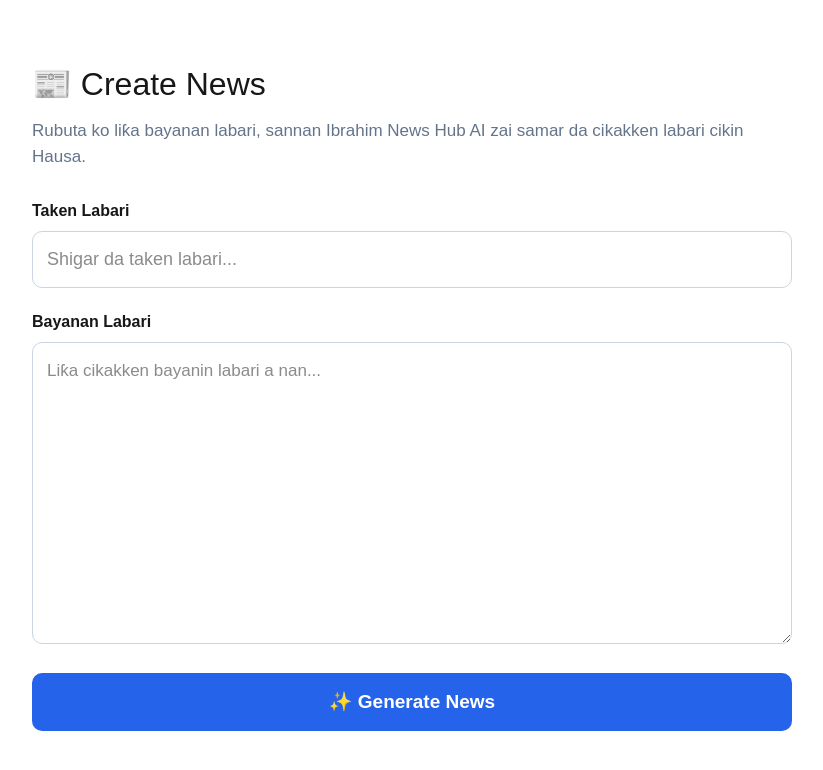
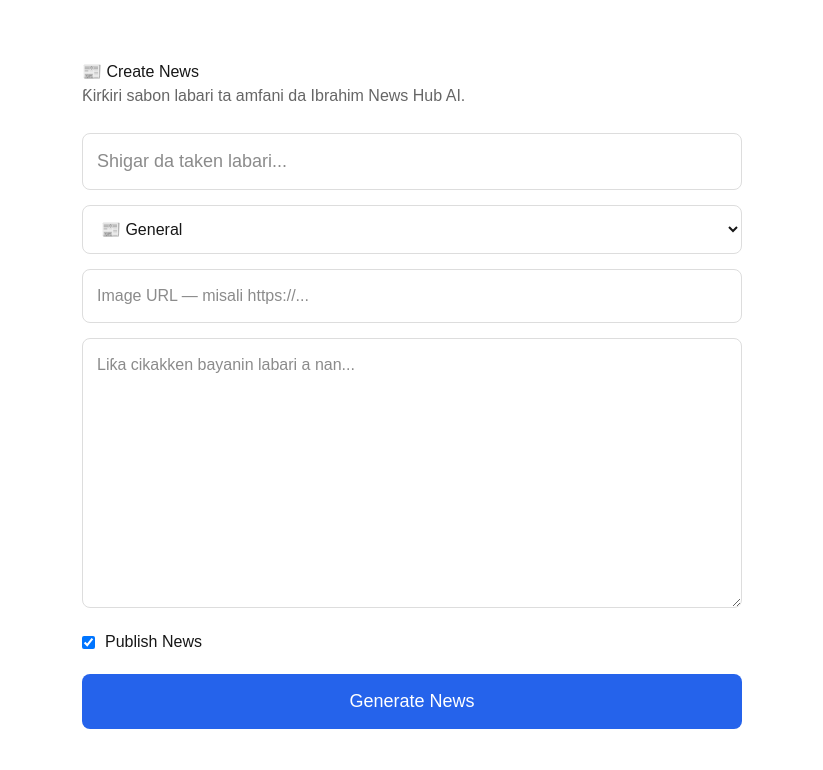
Before and after one commit to ibrahim-news-hub/ibrahim-news-hub-ai, a Next.js app in the folder frontend/: page /create-news in a window 1280 px wide. Shown: the top 770 px of the page, without its empty margins (228-1051 px from the left). Built offline with nearby package versions, Linux system fonts and the light colour scheme.

Commit message:
Add news categories images and publishing

```diff
--- a/frontend/app/api/write-news/route.ts
+++ b/frontend/app/api/write-news/route.ts
@@ -3,9 +3,15 @@
 
 export async function POST(request: Request) {
   try {
-    const { headline, sourceText } = await request.json();
+    const {
+      headline,
+      sourceText,
+      category = "General",
+      imageUrl = "",
+      published = true,
+    } = await request.json();
 
-    if (!headline || !sourceText) {
+    if (!headline?.trim() || !sourceText?.trim()) {
       return NextResponse.json(
         {
           error: "Take da bayanan labari suna da muhimmanci.",
@@ -87,18 +93,15 @@
       result.choices?.[0]?.message?.content ||
       "Ba a samu labari ba.";
 
-    // Cire Markdown idan AI ya saka shi duk da umarni
     article = article
       .replace(/\*\*/g, "")
       .replace(/^#+\s*/gm, "")
       .trim();
 
-    // Idan AI ya maimaita taken a farkon content,
-    // a cire shi domin kada title ya bayyana sau biyu.
-    if (article.toLowerCase().startsWith(headline.toLowerCase())) {
-      article = article
-        .slice(headline.length)
-        .trim();
+    if (
+      article.toLowerCase().startsWith(headline.toLowerCase())
+    ) {
+      article = article.slice(headline.length).trim();
     }
 
     const { data, error } = await supabase
@@ -108,6 +111,9 @@
           title: headline,
           content: article,
           source: sourceText,
+          category,
+          image_url: imageUrl,
+          published,
         },
       ])
       .select();
@@ -133,6 +139,7 @@
     return NextResponse.json({
       success: true,
       article,
+      news: data?.[0] || null,
     });
   } catch (error) {
     console.error(error);
--- a/frontend/app/create-news/page.tsx
+++ b/frontend/app/create-news/page.tsx
@@ -5,17 +5,15 @@
 export default function CreateNews() {
   const [headline, setHeadline] = useState("");
   const [sourceText, setSourceText] = useState("");
+  const [category, setCategory] = useState("General");
+  const [imageUrl, setImageUrl] = useState("");
+  const [published, setPublished] = useState(true);
   const [news, setNews] = useState("");
   const [loading, setLoading] = useState(false);
 
   async function generateNews() {
-    if (!headline.trim()) {
-      setNews("Da fatan za ka shigar da taken labari.");
-      return;
-    }
-
-    if (!sourceText.trim()) {
-      setNews("Da fatan za ka shigar da bayanan labarin.");
+    if (!headline.trim() || !sourceText.trim()) {
+      setNews("Da fatan za a cika taken labari da bayanin labari.");
       return;
     }
 
@@ -31,26 +29,25 @@
         body: JSON.stringify({
           headline,
           sourceText,
+          category,
+          imageUrl,
+          published,
         }),
       });
 
       const data = await res.json();
 
       if (!res.ok || data.success === false) {
-        if (data.details) {
-          setNews(
-            `${data.error || "An samu kuskure."}\n\n` +
-              `Details: ${data.details}\n` +
-              `Code: ${data.code || "N/A"}`
-          );
-        } else {
-          setNews(data.error || "An samu kuskure.");
-        }
-
-        return;
+        setNews(
+          data.details
+            ? `${data.error}\n\nDetails: ${data.details}\nCode: ${
+                data.code || "N/A"
+              }`
+            : data.error || "An samu kuskure."
+        );
+      } else {
+        setNews(data.article || "Ba a samu labari ba.");
       }
-
-      setNews(data.article || "Ba a samu labari ba.");
     } catch (error) {
       console.error(error);
       setNews("An samu matsala wajen haɗawa da server.");
@@ -62,40 +59,16 @@
   return (
     <main
       style={{
-        maxWidth: "800px",
+        maxWidth: "700px",
         margin: "40px auto",
         padding: "20px",
       }}
     >
-      <h1
-        style={{
-          fontSize: "32px",
-          marginBottom: "10px",
-        }}
-      >
-        📰 Create News
-      </h1>
+      <h1>📰 Create News</h1>
 
-      <p
-        style={{
-          color: "#64748b",
-          fontSize: "17px",
-          marginBottom: "30px",
-        }}
-      >
-        Rubuta ko liƙa bayanan labari, sannan Ibrahim News Hub AI
-        zai samar da cikakken labari cikin Hausa.
+      <p style={{ color: "#666", marginBottom: "25px" }}>
+        Ƙirƙiri sabon labari ta amfani da Ibrahim News Hub AI.
       </p>
-
-      <label
-        style={{
-          display: "block",
-          fontWeight: "600",
-          marginBottom: "8px",
-        }}
-      >
-        Taken Labari
-      </label>
 
       <input
         type="text"
@@ -106,23 +79,50 @@
           width: "100%",
           padding: "14px",
           fontSize: "18px",
-          marginBottom: "22px",
+          marginBottom: "15px",
           boxSizing: "border-box",
-          border: "1px solid #cbd5e1",
-          borderRadius: "10px",
-          outline: "none",
+          border: "1px solid #ddd",
+          borderRadius: "8px",
         }}
       />
 
-      <label
+      <select
+        value={category}
+        onChange={(e) => setCategory(e.target.value)}
         style={{
-          display: "block",
-          fontWeight: "600",
-          marginBottom: "8px",
+          width: "100%",
+          padding: "14px",
+          fontSize: "16px",
+          marginBottom: "15px",
+          border: "1px solid #ddd",
+          borderRadius: "8px",
+          background: "#fff",
         }}
       >
-        Bayanan Labari
-      </label>
+        <option value="General">📰 General</option>
+        <option value="Najeriya">🇳🇬 Najeriya</option>
+        <option value="Duniya">🌍 Duniya</option>
+        <option value="Technology">🤖 Technology</option>
+        <option value="Kasuwanci">💰 Kasuwanci</option>
+        <option value="Wasanni">⚽ Wasanni</option>
+        <option value="Viral">🔥 Viral</option>
+      </select>
+
+      <input
+        type="text"
+        placeholder="Image URL — misali https://..."
+        value={imageUrl}
+        onChange={(e) => setImageUrl(e.target.value)}
+        style={{
+          width: "100%",
+          padding: "14px",
+          fontSize: "16px",
+          marginBottom: "15px",
+          boxSizing: "border-box",
+          border: "1px solid #ddd",
+          borderRadius: "8px",
+        }}
+      />
 
       <textarea
         placeholder="Liƙa cikakken bayanin labari a nan..."
@@ -132,65 +132,70 @@
         style={{
           width: "100%",
           padding: "14px",
-          fontSize: "17px",
-          marginBottom: "22px",
+          fontSize: "16px",
+          marginBottom: "15px",
           boxSizing: "border-box",
-          border: "1px solid #cbd5e1",
-          borderRadius: "10px",
+          border: "1px solid #ddd",
+          borderRadius: "8px",
           resize: "vertical",
-          lineHeight: "1.6",
-          outline: "none",
         }}
       />
+
+      <label
+        style={{
+          display: "flex",
+          alignItems: "center",
+          gap: "10px",
+          marginBottom: "20px",
+          fontSize: "16px",
+        }}
+      >
+        <input
+          type="checkbox"
+          checked={published}
+          onChange={(e) => setPublished(e.target.checked)}
+        />
+        Publish News
+      </label>
 
       <button
         onClick={generateNews}
         disabled={loading}
         style={{
           width: "100%",
-          padding: "15px",
+          padding: "14px",
           background: loading ? "#94a3b8" : "#2563eb",
           color: "#fff",
           border: "none",
-          borderRadius: "10px",
-          fontSize: "19px",
-          fontWeight: "600",
+          borderRadius: "8px",
+          fontSize: "18px",
           cursor: loading ? "not-allowed" : "pointer",
         }}
       >
-        {loading ? "⏳ Ana rubuta labari..." : "✨ Generate News"}
+        {loading ? "Generating..." : "Generate News"}
       </button>
 
       {news && (
-        <section
+        <div
           style={{
             marginTop: "30px",
-            padding: "24px",
-            border: "1px solid #e2e8f0",
-            borderRadius: "12px",
+            padding: "20px",
+            border: "1px solid #ddd",
+            borderRadius: "8px",
             background: "#fff",
           }}
         >
-          <h2
-            style={{
-              fontSize: "22px",
-              marginBottom: "18px",
-            }}
-          >
-            📝 Generated News
-          </h2>
+          <h2>Generated News</h2>
 
-          <div
+          <p
             style={{
               whiteSpace: "pre-wrap",
-              lineHeight: "1.9",
-              fontSize: "18px",
-              color: "#1e293b",
+              lineHeight: "1.8",
             }}
           >
             {news}
-          </div>
-        </section>
+          </p>
+        </div>
       )}
     </main>
   );
```
